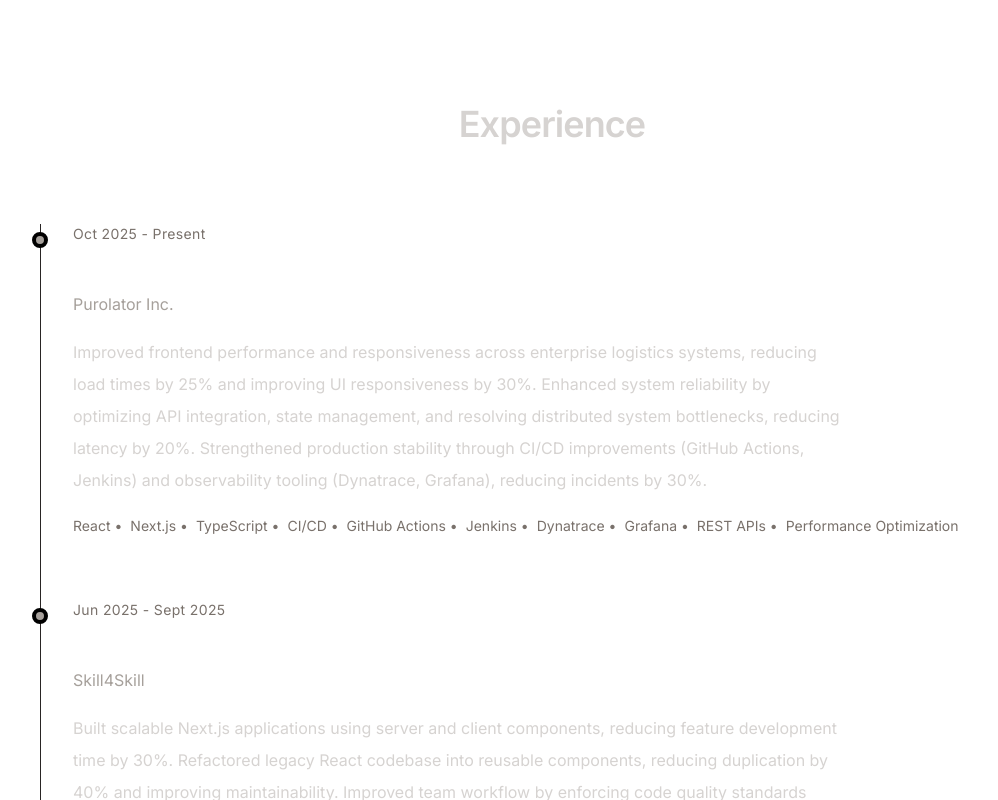
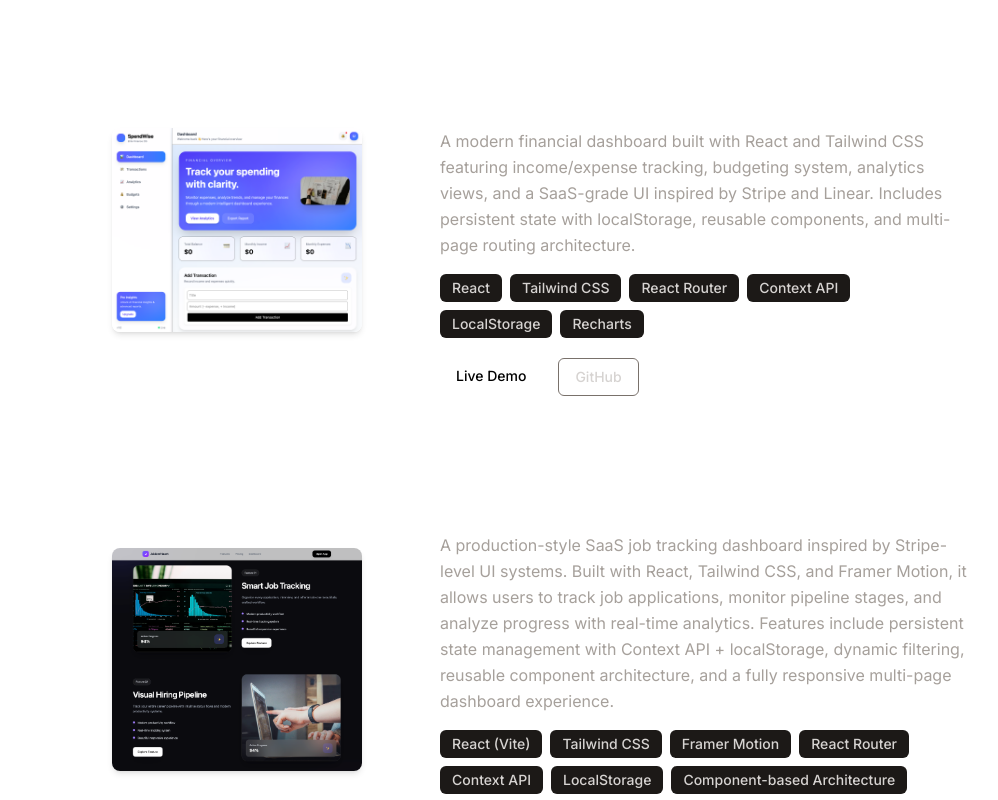
Before and after one commit to calebtolorunleke/caleb-devspace, a React (Vite) app: page / in a window 1280 px wide. Shown: the part 1820-2620 px from the top of the page, without its empty margins (88-1086 px from the left). Built offline with nearby package versions, Linux system fonts and the light colour scheme.

Commit message:
feat: update to the production-ready job tracking dashboard with landing page

```diff
--- a/src/constants/index.js
+++ b/src/constants/index.js
@@ -1,6 +1,6 @@
 import project1 from "../assets/projects/project1.png";
-import project2 from "../assets/projects/project-2.webp";
-import project3 from "../assets/projects/project-3.webp";
+import project2 from "../assets/projects/project2.png";
+import project3 from "../assets/projects/project3.png";
 import project4 from "../assets/projects/project-4.webp";
 
 // export const HERO_CONTENT = `I am a passionate full stack developer with a knack for crafting robust and scalable web applications. With 5 years of hands-on experience, I have honed my skills in front-end technologies like React and Next.js, as well as back-end technologies like Node.js, MySQL, PostgreSQL, and MongoDB. My goal is to leverage my expertise to create innovative solutions that drive business growth and deliver exceptional user experiences.`;
@@ -110,6 +110,42 @@
     demo: "https://malllite-marketplace.vercel.app/",
     github: "https://github.com/calebtolorunleke/malllite-marketplace",
   },
+  {
+    title: "SpendWise – Elite Finance Dashboard",
+    image: project2, // replace with your actual imported screenshot
+    description:
+      "A modern financial dashboard built with React and Tailwind CSS featuring income/expense tracking, budgeting system, analytics views, and a SaaS-grade UI inspired by Stripe and Linear. Includes persistent state with localStorage, reusable components, and multi-page routing architecture.",
+    technologies: [
+      "React",
+      "Tailwind CSS",
+      "React Router",
+      "Context API",
+      "LocalStorage",
+      "Recharts",
+    ],
+    demo: "https://spending-wise.vercel.app/", // replace later
+    github: "https://github.com/calebtolorunleke/spendwise",
+  },
+  {
+    title: "JobberHaunt – SaaS Job Application Tracker",
+    image: project3, // replace with your actual screenshot
+
+    description:
+      "A production-style SaaS job tracking dashboard inspired by Stripe-level UI systems. Built with React, Tailwind CSS, and Framer Motion, it allows users to track job applications, monitor pipeline stages, and analyze progress with real-time analytics. Features include persistent state management with Context API + localStorage, dynamic filtering, reusable component architecture, and a fully responsive multi-page dashboard experience.",
+
+    technologies: [
+      "React (Vite)",
+      "Tailwind CSS",
+      "Framer Motion",
+      "React Router",
+      "Context API",
+      "LocalStorage",
+      "Component-based Architecture",
+    ],
+
+    demo: "https://jobber-haunt.vercel.app/", // replace with actual live link
+    github: "https://github.com/calebtolorunleke/jobber-haunt",
+  },
   // {
   //   title: "Task Management App",
   //   image: project2,
```
Also changed, not shown: src/assets/projects/project2.png (added), src/assets/projects/project3.png (added).
